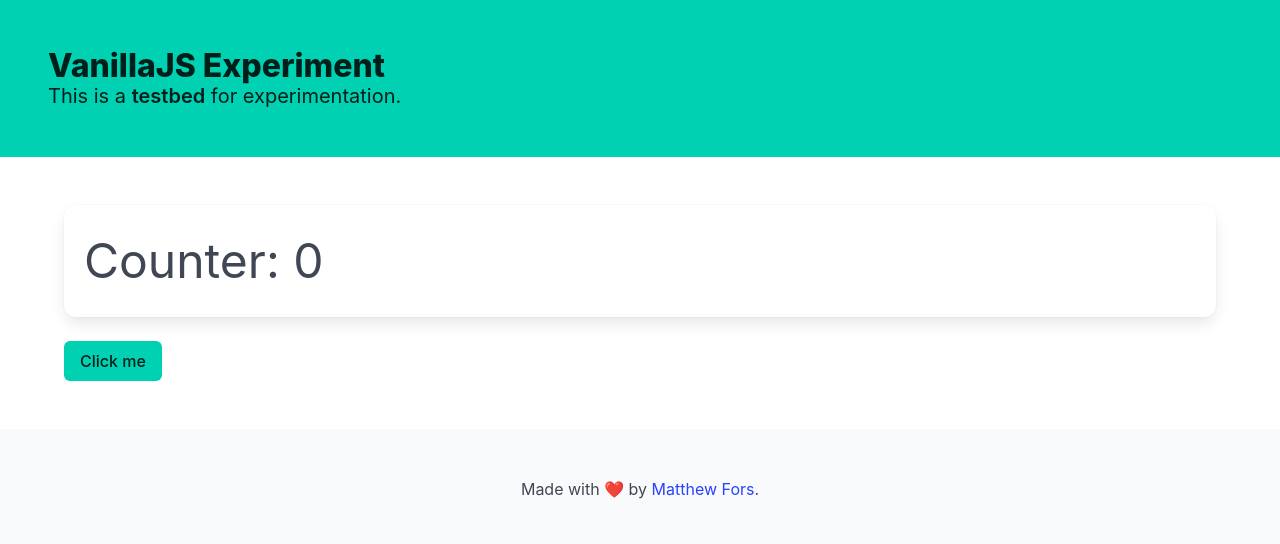
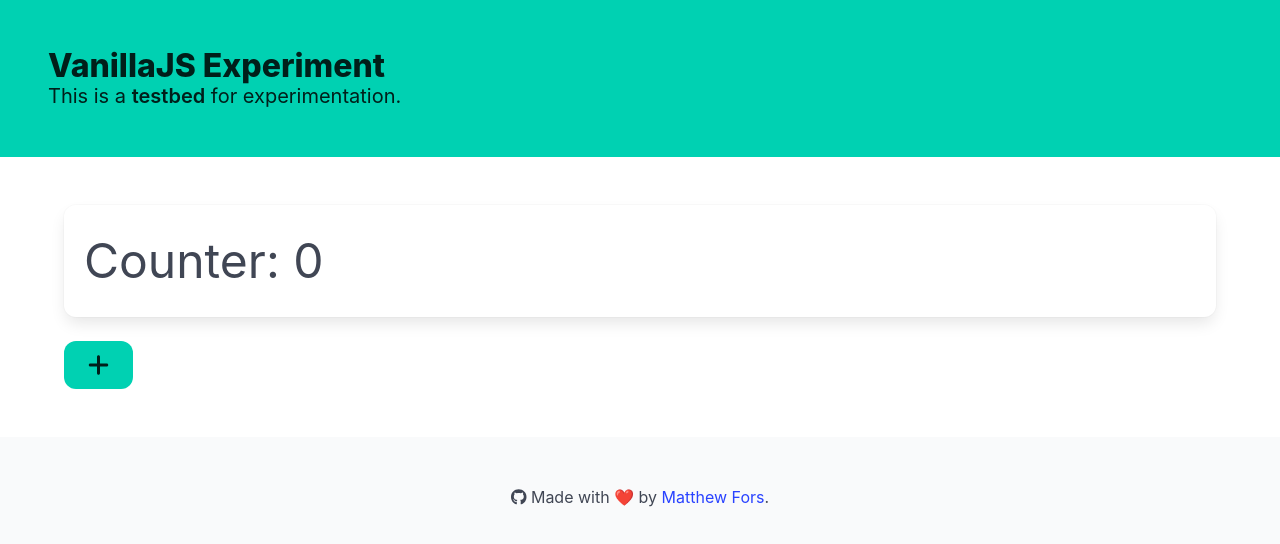
Before and after one commit to mattfors/vanillajs-experiment, a website built with webpack: page src/index.html in a window 1280 px wide. Built offline with nearby package versions, Linux system fonts and the light colour scheme.

Commit message:
add fontawesome

```diff
--- a/package.json
+++ b/package.json
@@ -23,6 +23,10 @@
     "webpack-dev-server": "^5.1.0"
   },
   "dependencies": {
+    "@fortawesome/fontawesome-svg-core": "^6.7.1",
+    "@fortawesome/free-brands-svg-icons": "^6.7.1",
+    "@fortawesome/free-regular-svg-icons": "^6.7.1",
+    "@fortawesome/free-solid-svg-icons": "^6.7.1",
     "bulma": "^1.0.2",
     "idb": "^8.0.0"
   }
--- a/src/index.html
+++ b/src/index.html
@@ -12,20 +12,27 @@
       <p class="title">VanillaJS Experiment</p>
       <p class="subtitle">This is a <strong>testbed</strong> for experimentation.</p>
     </div>
+
   </section>
+
+
 
   <section class="section">
     <div class="container">
       <div class="box block skeleton-block" id="counter-display-box">
         <div class="block is-size-1" id="counter-display"></div>
+
       </div>
-      <button id="button" class="button is-primary is-skeleton">Click me</button>
+      <button id="button" class="button is-primary is-skeleton is-large">
+        <i class="fa-solid fa-plus"></i>
+      </button>
     </div>
   </section>
 
   <footer class="footer">
     <div class="content has-text-centered">
       <p>
+        <i class="fa-brands fa-github"></i>
         Made with ❤️ by <a href="https://github.com/mattfors">Matthew Fors</a>.
       </p>
     </div>
--- a/src/index.js
+++ b/src/index.js
@@ -1,5 +1,13 @@
 import './styles.css';
 import { getCounter, saveCounter } from './dbService';
+import { library, dom } from '@fortawesome/fontawesome-svg-core';
+import { faPlus } from '@fortawesome/free-solid-svg-icons';
+import { faGithub } from '@fortawesome/free-brands-svg-icons';
+
+
+library.add(faGithub, faPlus);
+dom.watch();
+
 
 document.addEventListener('DOMContentLoaded', async () => {
   const counterDisplay = document.getElementById('counter-display');
```
Also changed, not shown: 1 other file.
